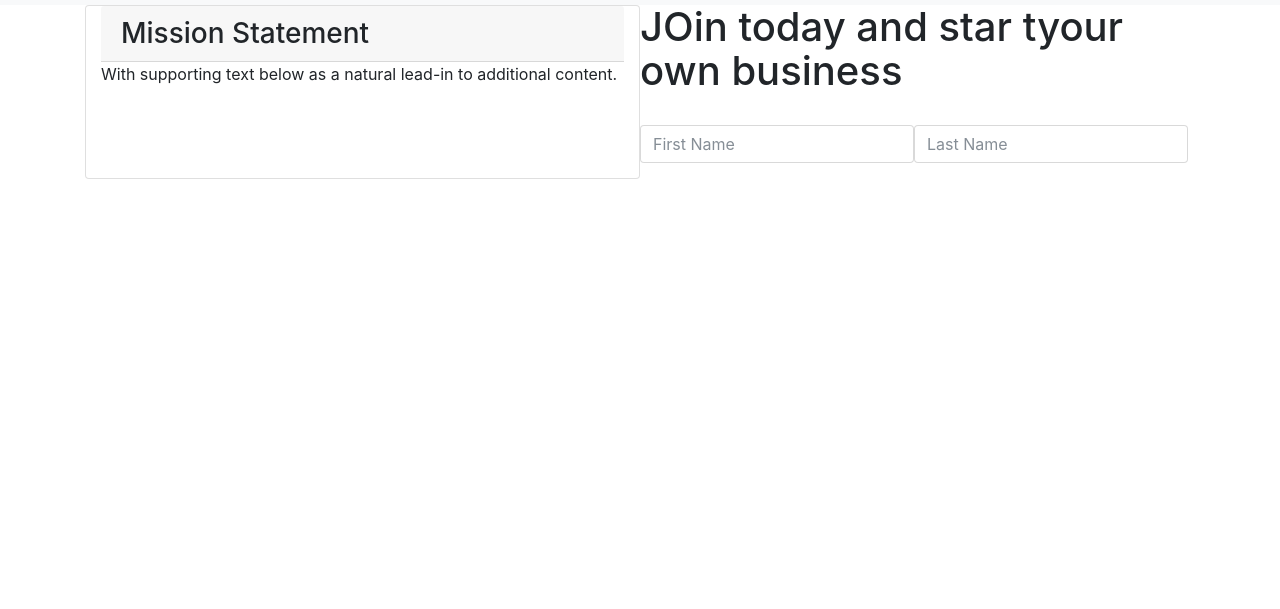
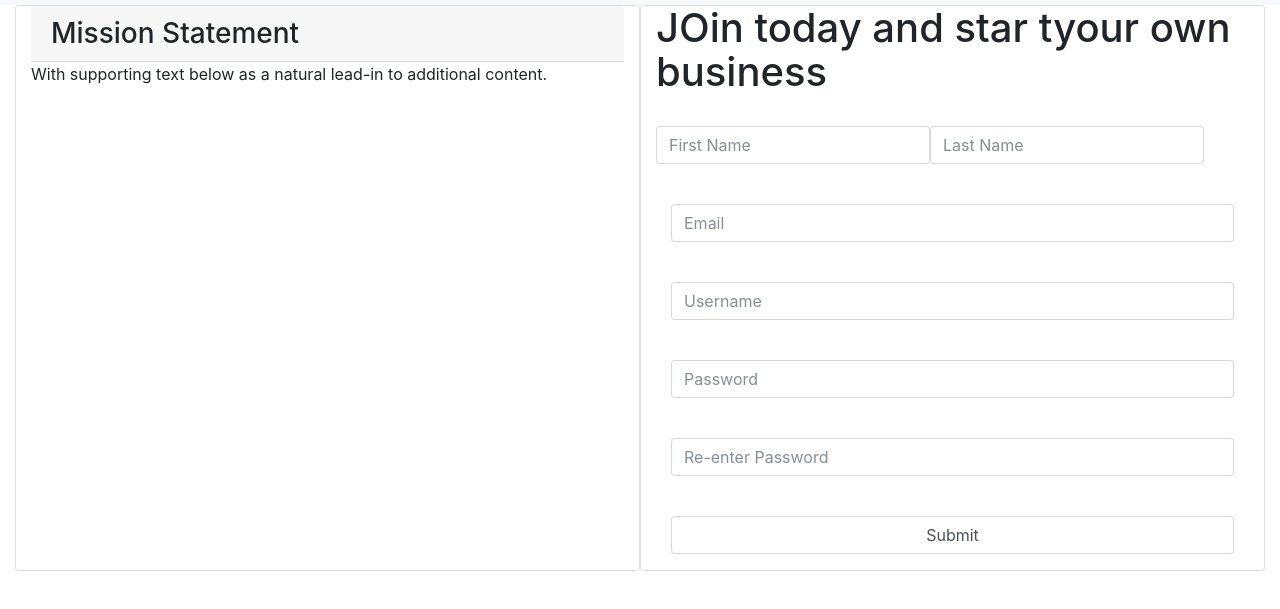
Before and after one commit to kl2723/clothes_on_wheels, a plain HTML site: page mission_statement.html in a window 1280 px wide. Shown: the part 91-700 px from the top of the page. Drawn offline with nearby package versions, Linux system fonts and the light colour scheme.

Commit message:
addded flex-container

```diff
--- a/main.css
+++ b/main.css
@@ -51,3 +51,8 @@
   display: flex;
   flex-direction: row;
 }
+
+#form-2-3{
+  display: flex;
+  flex-direction: column;
+}
--- a/mission_statement.html
+++ b/mission_statement.html
@@ -50,18 +50,19 @@
                 </div>
 </nav>
 
-<div class="container d-flex">
+<div class="container-fluid d-flex row-12">
 
-  <div class="card col-sm-6">
+  <div class="card col-6">
   <h3 class="card-header">Mission Statement</h3>
   <div class="card-block">
     <p class="card-text">With supporting text below as a natural lead-in to additional content.</p>
   </div>
-
 </div>
 
-  <div class= "d-flex" id="form-2">
+  <div class= "d-flex div card col-6" id="form-2">
     <div class="title"><h1>JOin today and star tyour own business</h1></div>
+
+
     <div class="d-flex" id="form-2-2">
 
       <div class="form-group">
@@ -76,6 +77,31 @@
                 </div>
 
     </div>
+
+  <div class="container-fluid d-flex" id="form-2-3">
+    <div class="form-group">
+        <label for="formGroupExampleInput"></label>
+        <input type="text" class="form-control" id="formGroupExampleInput" placeholder="Email">
+      </div>
+      <div class="form-group">
+          <label for="formGroupExampleInput"></label>
+          <input type="text" class="form-control" id="formGroupExampleInput" placeholder="Username">
+        </div>
+        <div class="form-group">
+            <label for="formGroupExampleInput"></label>
+            <input type="password" class="form-control" id="formGroupExampleInput" placeholder="Password">
+          </div>
+          <div class="form-group">
+              <label for="formGroupExampleInput"></label>
+              <input type="password" class="form-control" id="formGroupExampleInput" placeholder="Re-enter Password">
+            </div>
+            <div class="form-group">
+                <label for="formGroupExampleInput"></label>
+                <input type="submit" class="form-control" id="formGroupExampleInput" placeholder="Create Account">
+              </div>
+  </div>
+
+
   </div>
 </div>
 </body>
```
